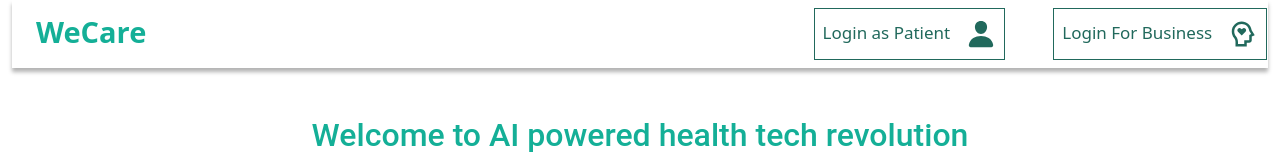
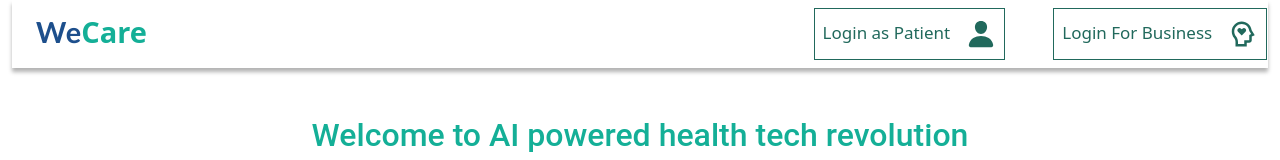
Before and after one commit to azeembokaro/Health-Tech-App, a React (Vite) app: page / in a window 1280 px wide. Shown: the top 160 px of the page. Built offline with nearby package versions, Linux system fonts and the light colour scheme.

Commit message:
Branch Changed

```diff
--- a/src/Components/Header/Header.css
+++ b/src/Components/Header/Header.css
@@ -14,6 +14,10 @@
 
 .logo{
     width: 60%;
+}
+
+.logo-title{
+    color: #1d4f8c;
 }
 
 
--- a/src/Components/Header/Header.jsx
+++ b/src/Components/Header/Header.jsx
@@ -14,7 +14,7 @@ function Header() {
       <nav className="navbar navbar-expand-sm navigation_wrap navbar-dark">
         <div className='logo'>
 <a className="navbar-brand ms-sm-4" href="#">
-            WeCare
+            <span className='logo-title'>We</span>Care
           </a>
         </div>
 
```
